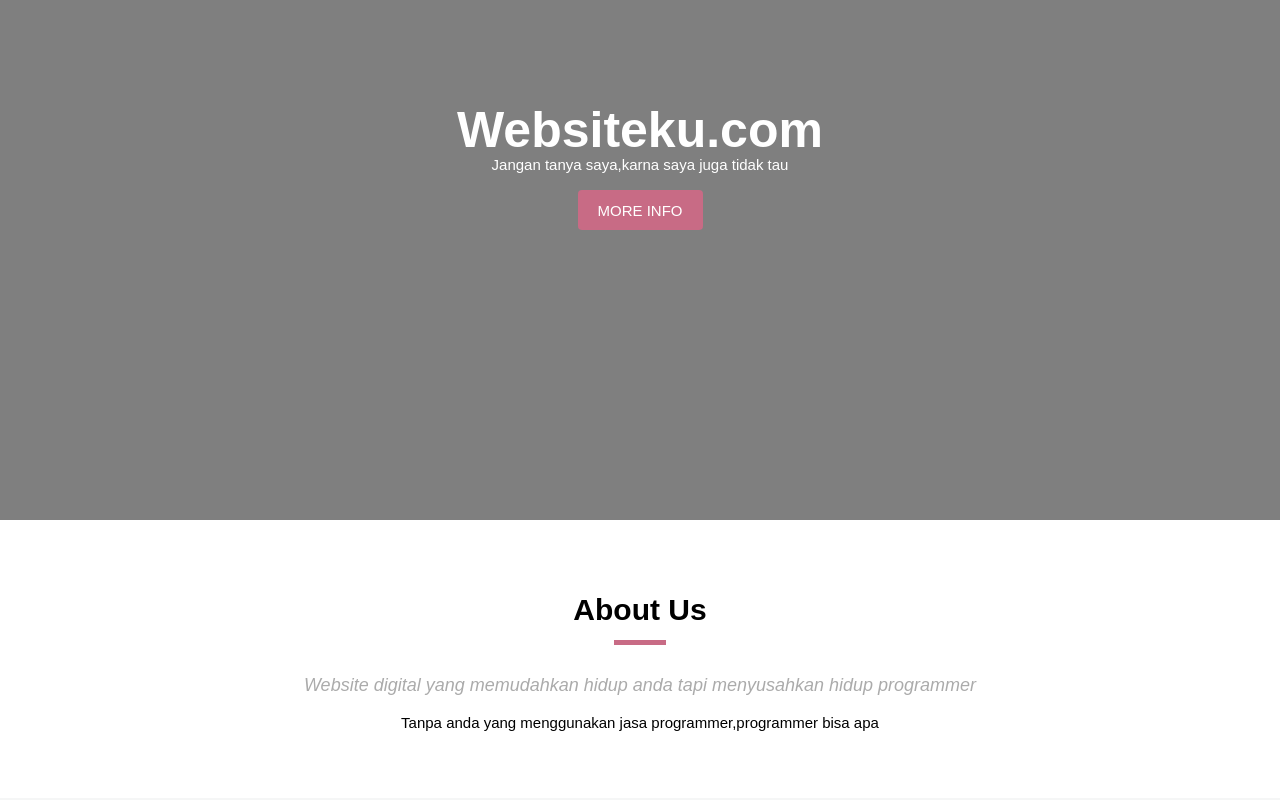
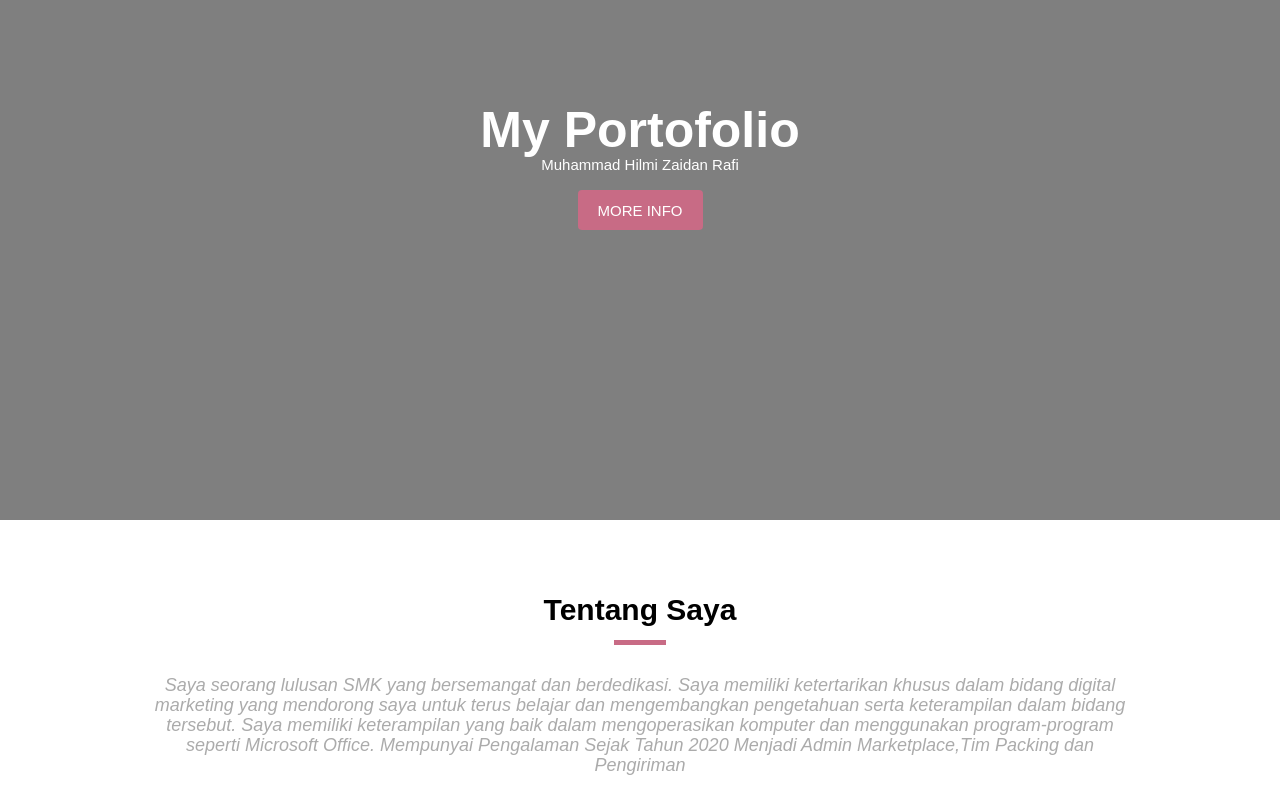
Before and after one commit to HilmiZaidanRafi/FINAL-PROJECT-OS-SERVER-M.Hilmi-Zaidan-Rafi, a plain HTML site: page index.html in a window 1280 px wide. Shown: the part 280-1080 px from the top of the page. Drawn offline with nearby package versions, Linux system fonts and the light colour scheme; files whose address does not match are found by name.

Commit message:
Update index.html

```diff
--- a/index.html
+++ b/index.html
@@ -39,9 +39,9 @@
           <source src="video-indonesia.mp4" type="video/mp4" />
         </video>
         <div class="intro">
-          <h3>Websiteku.com</h3>
+          <h3>My Portofolio</h3>
           <p>
-            Jangan tanya saya,karna saya juga tidak tau
+            Muhammad Hilmi Zaidan Rafi
           </p>
           <p>
             <a href="" class="tombol">MORE INFO</a>
@@ -51,13 +51,14 @@
       <main>
         <section id="aboutus">
           <div class="layar-dalam">
-            <h3>About Us</h3>
+            <h3>Tentang Saya</h3>
             <p class="ringkasan">
-             Website digital yang memudahkan hidup anda tapi menyusahkan hidup programmer
-            </p>
-            <div class="konten-isi">
-              <p>
-                Tanpa anda yang menggunakan jasa programmer,programmer bisa apa
+             Saya seorang lulusan SMK yang bersemangat dan berdedikasi.
+                Saya memiliki ketertarikan khusus dalam bidang digital marketing yang mendorong saya untuk terus
+                belajar dan mengembangkan pengetahuan serta keterampilan dalam bidang tersebut.
+                Saya memiliki keterampilan yang baik dalam mengoperasikan komputer dan
+                menggunakan program-program seperti Microsoft Office.
+                Mempunyai Pengalaman Sejak Tahun 2020 Menjadi Admin Marketplace,Tim Packing dan Pengiriman
               </p>
             </div>
           </div>
```
